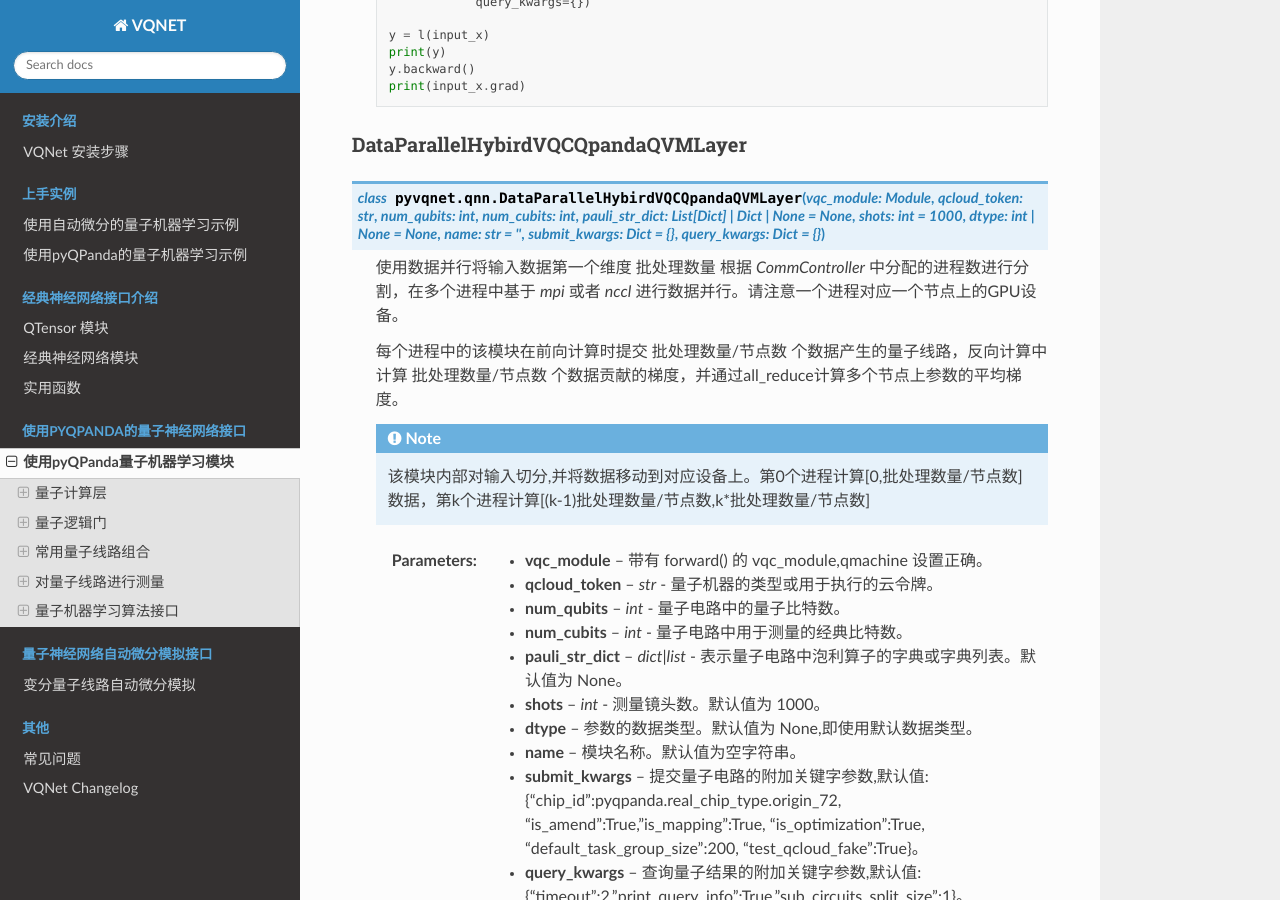
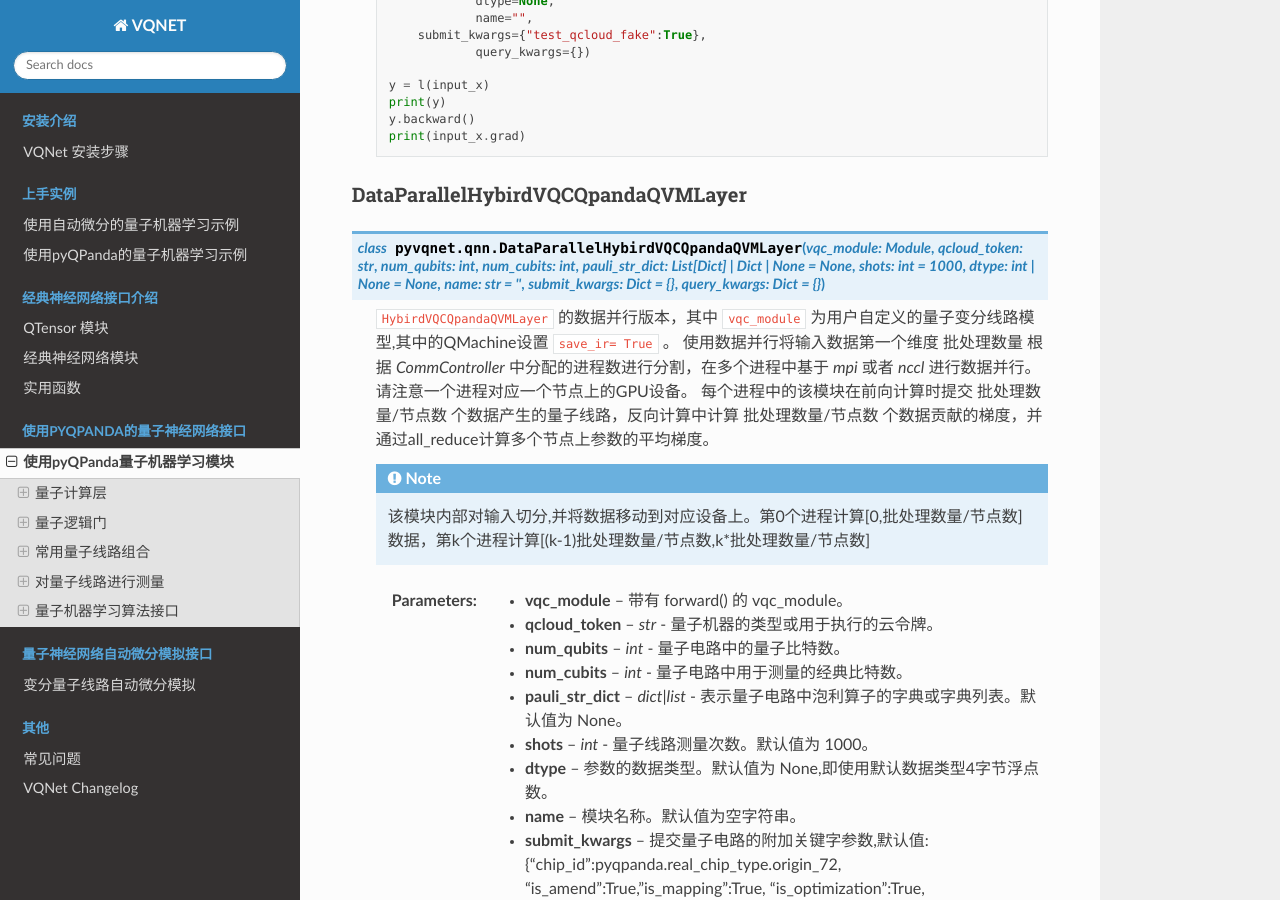
Before and after one commit to OriginQ/VQNET2.0-tutorial, a Sphinx documentation site: the page built from source/rst/qnn.rst, in a window 1280 px wide and 900 px high, scrolled down 28103 px. Built offline with Sphinx 7.4.7 and the Read the Docs theme 3.1.0, drawn with Linux system fonts in a browser that asks for light colours; some of the changed text lies outside the part shown.

Commit message:
[fix] ref some doc in hybirdvqcqpanda

```diff
--- a/source/rst/qnn.rst
+++ b/source/rst/qnn.rst
@@ -1229,14 +1229,15 @@ HybirdVQCQpandaQVMLayer
 
 
     混合 vqc 和 qpanda QVM 层。该层将用户 `forward` 函数定义的VQNet编写的量子线路计算转化为QPanda OriginIR,可在QPanda 本地虚拟机或者云端服务上进行前向运行,并在本地CPU上模拟计算线路参数梯度,降低了使用参数漂移法计算的时间复杂度。
-
-    :param vqc_module: 带有 forward() 的 vqc_module,qmachine 设置正确。
+    其中 ``vqc_module`` 为用户自定义的量子变分线路模型,其中的QMachine设置 ``save_ir= True`` 。
+
+    :param vqc_module: 带有 forward() 的 vqc_module。
     :param qcloud_token: `str` - 量子机器的类型或用于执行的云令牌。
     :param num_qubits: `int` - 量子电路中的量子比特数。
     :param num_cubits: `int` - 量子电路中用于测量的经典比特数。
     :param pauli_str_dict: `dict|list` - 表示量子电路中泡利算子的字典或字典列表。默认值为 None。
-    :param shots: `int` - 测量镜头数。默认值为 1000。
-    :param dtype: 参数的数据类型。默认值为 None,即使用默认数据类型。
+    :param shots: `int` - 量子线路测量次数。默认值为 1000。
+    :param dtype: 参数的数据类型。默认值为 None,即使用默认数据类型4字节浮点数。
     :param name: 模块名称。默认值为空字符串。
     :param submit_kwargs: 提交量子电路的附加关键字参数,默认值:
         {"chip_id":pyqpanda.real_chip_type.origin_72,
@@ -1373,22 +1374,21 @@ DataParallelHybirdVQCQpandaQVMLayer
 
 .. py:class:: pyvqnet.qnn.DataParallelHybirdVQCQpandaQVMLayer(vqc_module: Module,qcloud_token: str,num_qubits: int,num_cubits: int,pauli_str_dict: Union[List[Dict], Dict, None] = None,shots: int = 1000,dtype: Union[int, None] = None,name: str = "",submit_kwargs: Dict = {},query_kwargs: Dict = {})
 
-
+    ``HybirdVQCQpandaQVMLayer`` 的数据并行版本，其中 ``vqc_module`` 为用户自定义的量子变分线路模型,其中的QMachine设置 ``save_ir= True`` 。
     使用数据并行将输入数据第一个维度 批处理数量 根据 `CommController` 中分配的进程数进行分割，在多个进程中基于 `mpi` 或者 `nccl` 进行数据并行。请注意一个进程对应一个节点上的GPU设备。
-
     每个进程中的该模块在前向计算时提交 批处理数量/节点数 个数据产生的量子线路，反向计算中计算 批处理数量/节点数 个数据贡献的梯度，并通过all_reduce计算多个节点上参数的平均梯度。
 
     .. note::
 
         该模块内部对输入切分,并将数据移动到对应设备上。第0个进程计算[0,批处理数量/节点数]数据，第k个进程计算[(k-1)批处理数量/节点数,k*批处理数量/节点数]
 
-    :param vqc_module: 带有 forward() 的 vqc_module,qmachine 设置正确。
+    :param vqc_module: 带有 forward() 的 vqc_module。
     :param qcloud_token: `str` - 量子机器的类型或用于执行的云令牌。
     :param num_qubits: `int` - 量子电路中的量子比特数。
     :param num_cubits: `int` - 量子电路中用于测量的经典比特数。
     :param pauli_str_dict: `dict|list` - 表示量子电路中泡利算子的字典或字典列表。默认值为 None。
-    :param shots: `int` - 测量镜头数。默认值为 1000。
-    :param dtype: 参数的数据类型。默认值为 None,即使用默认数据类型。
+    :param shots: `int` - 量子线路测量次数。默认值为 1000。
+    :param dtype: 参数的数据类型。默认值为 None,即使用默认数据类型4字节浮点数。
     :param name: 模块名称。默认值为空字符串。
     :param submit_kwargs: 提交量子电路的附加关键字参数,默认值:
         {"chip_id":pyqpanda.real_chip_type.origin_72,
```
